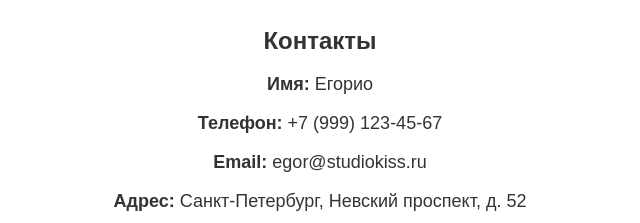
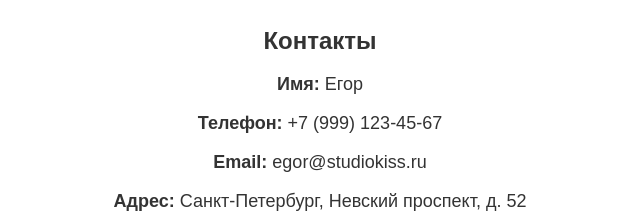
Before and after one commit to Egorius52/Studio-Kiss, a plain HTML site: page contacts.html in a window 1280 px wide. Shown: the part 192-415 px from the top of the page, 320-960 px from the left. Drawn offline with Linux system fonts and the light colour scheme.

Commit message:
Update contacts.html

```diff
--- a/contacts.html
+++ b/contacts.html
@@ -30,7 +30,7 @@
     <div class="container">
         <h1>Контакты</h1>
 
-        <p><strong>Имя:</strong> Егорио</p>
+        <p><strong>Имя:</strong> Егор</p>
         <p><strong>Телефон:</strong> +7 (999) 123-45-67</p>
         <p><strong>Email:</strong> egor@studiokiss.ru</p>
         <p><strong>Адрес:</strong> Санкт-Петербург, Невский проспект, д. 52</p>
```
